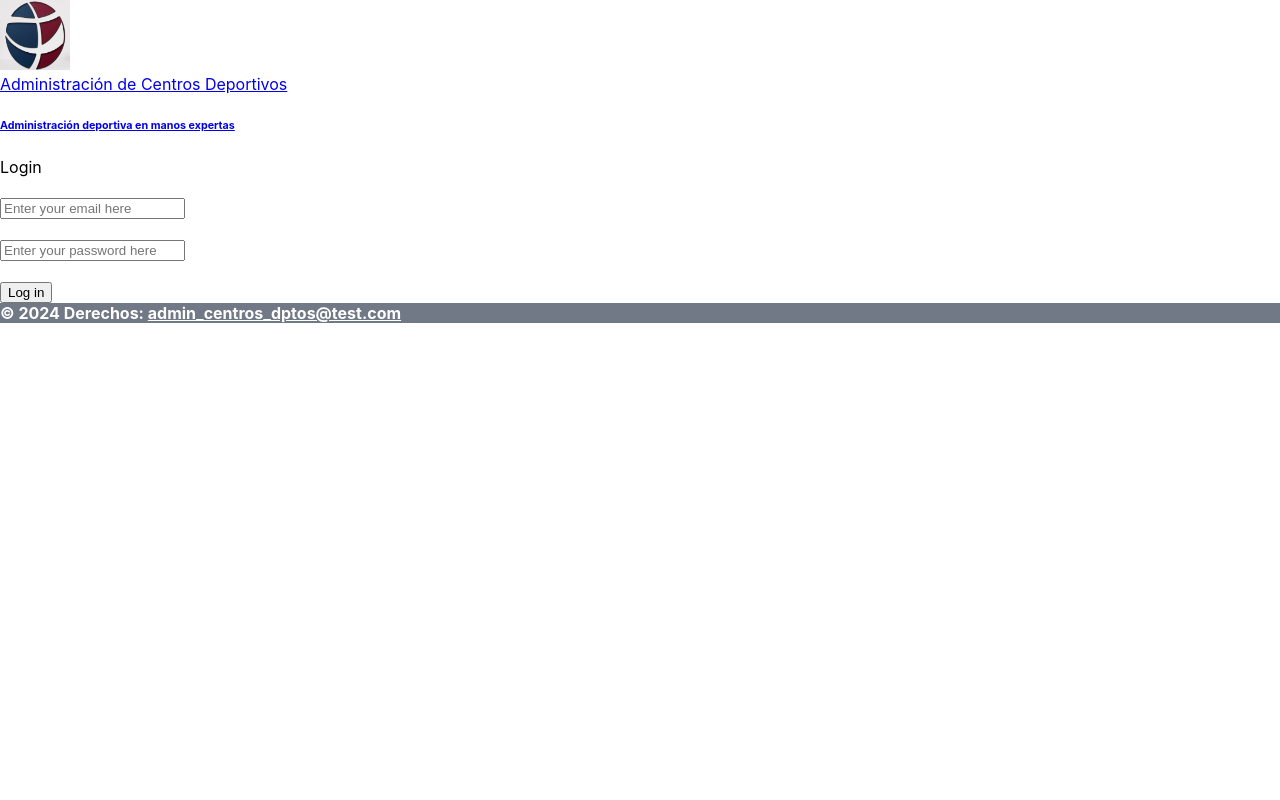
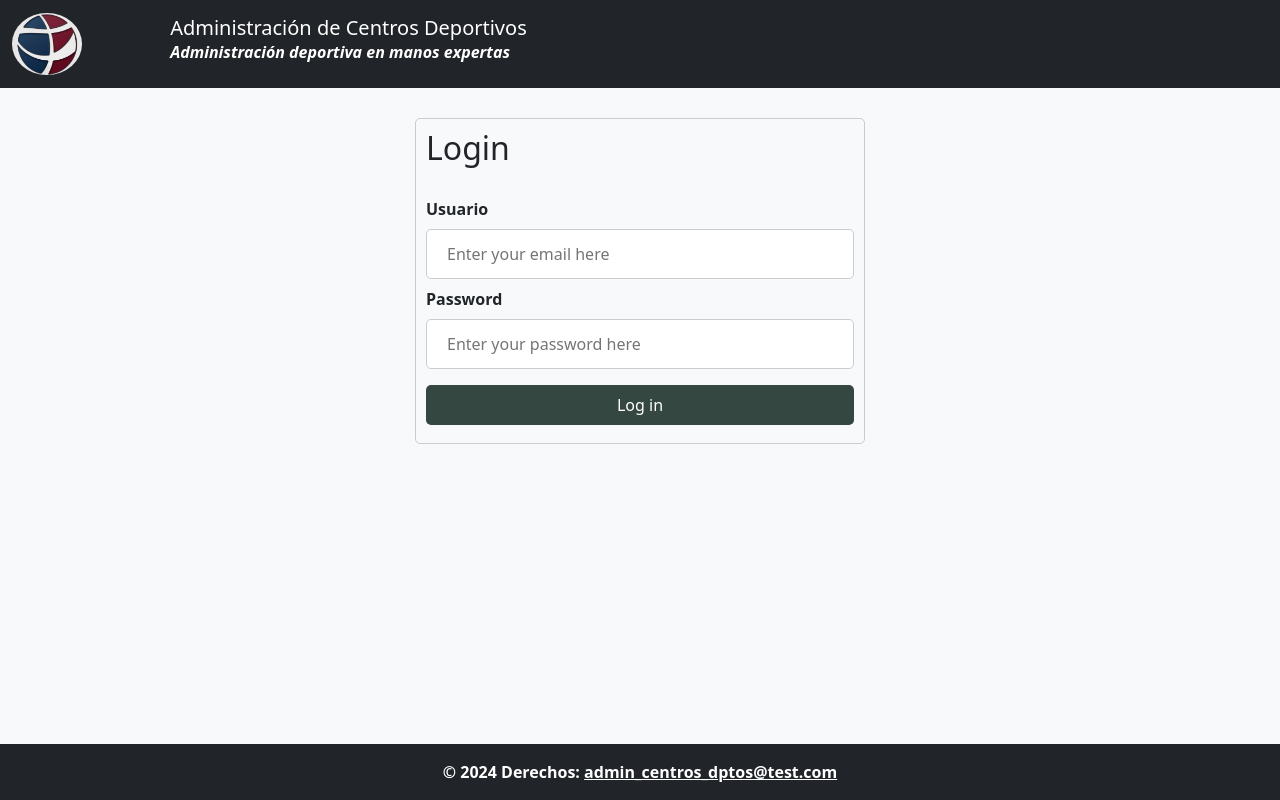
Before and after one commit to machocr/proyecto_cenfotec_react, a React (Create React App) app: page /login in a window 1280 px wide. Built offline with nearby package versions, Linux system fonts and the light colour scheme.

Commit message:
Adding style with functionality merged

```diff
--- a/src/App.css
+++ b/src/App.css
@@ -32,62 +32,81 @@
   from {
     transform: rotate(0deg);
   }
+
   to {
     transform: rotate(360deg);
   }
 }
 
-
-/*  Luis Ruiz */
-
-.hidden{
+.hidden {
   display: none;
 }
 
-.content{
-  width:1000px;
-  background-color: aqua;
-  margin:0 auto;
-}
-
-.header{
-
-}
-
-.header-left{
-  float:left;
-  width:300px;
-}
-
-.header-center{
-  margin:0 auto;
-  width:400px;
-}
-
-.header-right{
-  float:right;
-  width:300px;
-}
-
-.header-clear{
-  clear:both;
-}
-
-.body{
-
-}
-
-.footer{
-
-}
-
-
-.usuarioEstado{
+.usuarioEstado {
   text-align: left;
   color: white;
 }
 
-.usuarioImagen{
-  padding-top: 5px;
-  width: 55px;
+.usuarioImagen {
+  margin-right: 20px;
+  width: 60px;
+  height: 50px;
 }
+
+/*  Login form style  */
+/* Bordered form */
+form {
+  border: 3px solid #f1f1f1;
+}
+
+/* Full-width inputs */
+input[type=text],
+input[type=password] {
+  width: 100%;
+  padding: 12px 20px;
+  margin: 8px 0;
+  display: inline-block;
+  border: 1px solid #ccc;
+  box-sizing: border-box;
+}
+
+/* Set a style for all buttons */
+.loginButton {
+  background-color: #344740;
+  color: white;
+  height: 40px;
+  margin: 8px 0;
+  border: none;
+  border-radius: 5px;
+  cursor: pointer;
+  width: 100%;
+}
+
+/* Add a hover effect for buttons */
+.loginButton:hover {
+  opacity: 0.8;
+}
+
+/* Add padding to containers */
+.container {
+  padding: 10px;
+}
+
+/* The "Forgot password" text */
+span.psw {
+  float: right;
+  padding-top: 16px;
+}
+
+/* Change styles for span and cancel button on extra small screens */
+@media screen and (max-width: 300px) {
+  span.psw {
+    display: block;
+    float: none;
+  }
+
+  .cancelbtn {
+    width: 100%;
+  }
+}
+/* End Of Login form style */
--- a/src/Components/Footer.js
+++ b/src/Components/Footer.js
@@ -1,8 +1,8 @@
 
 export default function Footer() {
   return (
-    <footer className="footer fixed-bottom bg-dark" style={{ backgroundColor: '#727986', color: 'white', fontWeight: 'bold' }}>
-      <div className="container text-center">
+    <footer className="footer fixed-bottom bg-dark" style={{ backgroundColor: '#727986', color: 'white', fontWeight: 'bold',  }}>
+      <div className="text-center">
         <div className='text-center p-3' >
           &copy; {new Date().getFullYear()} Derechos:{' '}
           <a style={{ color: 'white', fontWeight: 'bold' }} href='#'>
--- a/src/Components/Menu.js
+++ b/src/Components/Menu.js
@@ -8,7 +8,7 @@ import Home from '../Components/pages/Home';
 
 function Menu() {
 
-    const { user} = useContext(UserContext);
+    const { user } = useContext(UserContext);
 
 
     const [loggedIn, setLoggedIn] = useState(false);
@@ -48,7 +48,7 @@ function Menu() {
 
     return (
         <div>
-            <nav className="navbar fixed-top navbar-expand-lg navbar-dark bg-dark">
+            <nav className="navbar  navbar-expand-lg navbar-dark bg-dark">
                 <div className="container-fluid">
                     <a className="navbar-brand" href="#">
                         <div className="row">
@@ -61,9 +61,8 @@ function Menu() {
                             </div>
                         </div>
                     </a>
-
-<div className={user? "": "hidden"}>
-                        <div className="collapse navbar-collapse" id="navbarNavDropdown" style={{ marginLeft: "100px" }}>
+                    <div className={user ? "" : "hidden"}>
+                        <div className="collapse navbar-collapse" id="navbarNavDropdown">
                             <ul className="navbar-nav">
                                 <li className="nav-item">
                                     <Link className="nav-link active" aria-current="page" to='/'>Inicio</Link>
@@ -90,18 +89,14 @@ function Menu() {
                                 <li className="nav-item">
                                     <Link className="nav-link" to='acercade'>Acerca de...</Link>
                                 </li>
+                            </ul>
 
-                            </ul>
                         </div>
-</div>
+                    </div>
+                    <UsuarioEstado />
                 </div>
             </nav>
-
-            <UsuarioEstado />
-
         </div>
-
-
     )
 }
 
--- a/src/Login.js
+++ b/src/Login.js
@@ -13,7 +13,7 @@ const Login = () => {
     login();
   }
 
-  if(user) {
+  if (user) {
     navigate('/')
   };
 
@@ -60,31 +60,26 @@ const Login = () => {
 
   return (
     <div className={'mainContainer'}>
-      <div className={'titleContainer'}>
-        <div>Login</div>
+      <div className="container" style={{ width: '450px', border: '1px solid #ccc', borderRadius: '5px', marginTop: '30px' }}>
+        <div className={'titleContainer'} style={{ marginBottom: '30px' }}>
+          <div><h2>Login</h2></div>
         </div>
-      <br />
         <div className={'inputContainer'}>
-        <input
-          value={username}
-          placeholder="Enter your email here"
-          onChange={(ev) => setUsername(ev.target.value)}
-          className={'inputBox'}
-        />
+          <label htmlFor="uname"><b>Usuario</b></label>
+          <input className={'inputBox'} value={username} type="text" placeholder="Enter your email here" name="uname" required style={{ borderRadius: '5px' }}
+            onChange={(ev) => setUsername(ev.target.value)} />
         </div>
-      <br />
+
         <div className={'inputContainer'}>
-        <input
-          value={password}
-          placeholder="Enter your password here"
-          onChange={(ev) => setPassword(ev.target.value)}
-          className={'inputBox'}
-        />
+          <label htmlFor="psw"><b>Password</b></label>
+          <input className={'inputBox'} value={password} type="password" placeholder="Enter your password here" name="psw" required style={{ borderRadius: '5px' }}
+            onChange={(ev) => setPassword(ev.target.value)} />
         </div>
-      <br />
+
         <div className={'inputContainer'}>
-        <input className={'inputButton'} type="button" onClick={onButtonClick} value={'Log in'} />
-        <p className={loginError == ""? "hidden" : ""}><label className="errorLabel">{loginError}</label></p>
+          <input className='loginButton' type="submit" onClick={onButtonClick} value={'Log in'} />
+          <p className={loginError == "" ? "hidden" : ""}><label className="errorLabel">{loginError}</label></p>
+        </div>
       </div>
     </div>
   )
--- a/src/UserState.js
+++ b/src/UserState.js
@@ -1,5 +1,6 @@
-import React,{ useContext } from 'react'
+import React, { useContext } from 'react'
 import { UserContext } from './Context/User'
+import SportCenterLogo from './sportcenterlogo.png';
 
 const UsuarioEstado = () => {
 
@@ -11,21 +12,22 @@ import { UserContext } from './Context/User'
   }
 
   return (
-    <div className={user? "": "hidden"}>
+    <div className={user ? "" : "hidden"}>
       <div className="usuarioEstado">
         <table>
           <tbody>
             <tr>
               <td>
-              <img className='usuarioImagen' src={userData? userData.image: ""}></img>
+              <img src={SportCenterLogo} className="usuarioImagen img-fluid rounded-circle" />
               </td>
               <td>
                 <div>
-              <div>Bienvenido {userData? userData.firstName + " " + userData.lastName : ""}</div>
+                  <div>Bienvenido {userData ? userData.firstName + " " + userData.lastName : ""}  <span> [{userData ? userData.role : ""}]</span></div>
                 </div>
                 <div>
-                <input className={'inputButton'} type="button" onClick={onButtonClick} value={"Log Out"}/>
-                <span>{userData? userData.role: ""}</span>
+                  <input className={'inputButton loginButton'} type="button" onClick={onButtonClick} value={"Log Out"}
+                  style={{width: '70%', height: '30px'}} />
+
                 </div>
               </td>
             </tr>
```
Also changed, not shown: src/App.js (+4 -131 lines). Lines whose indentation alone changed are shown as unchanged.
